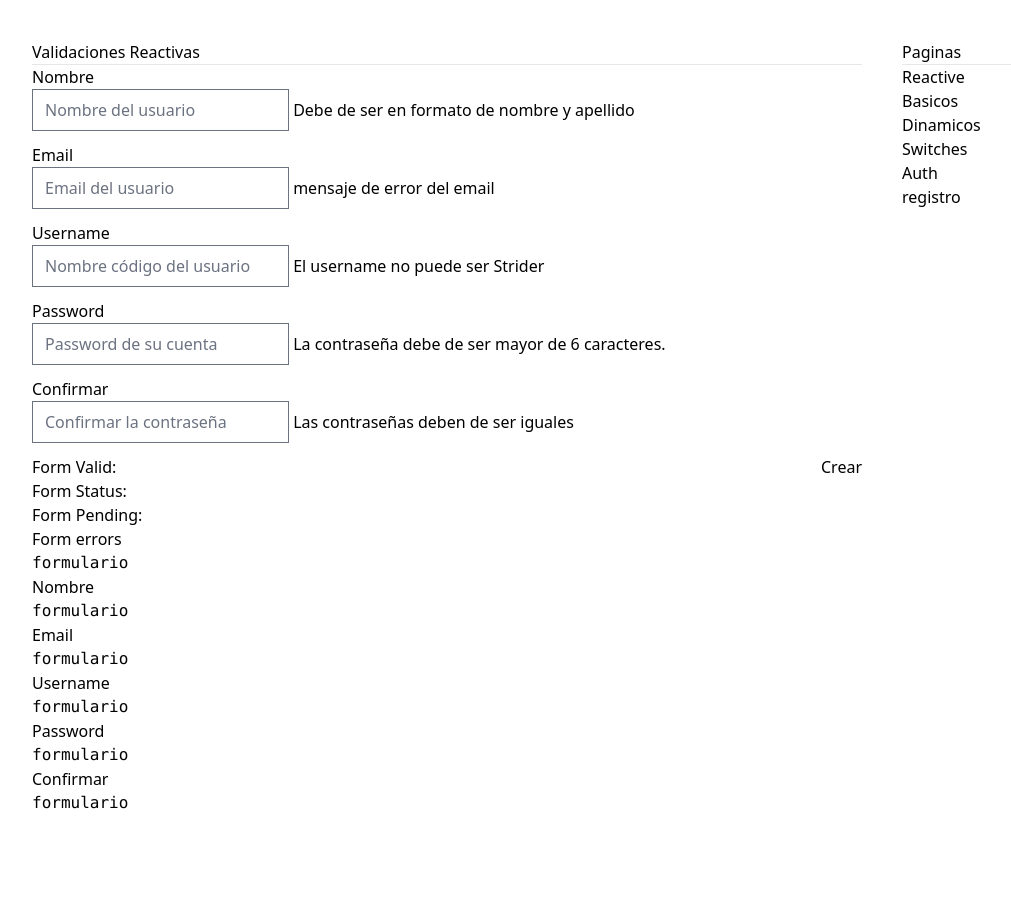
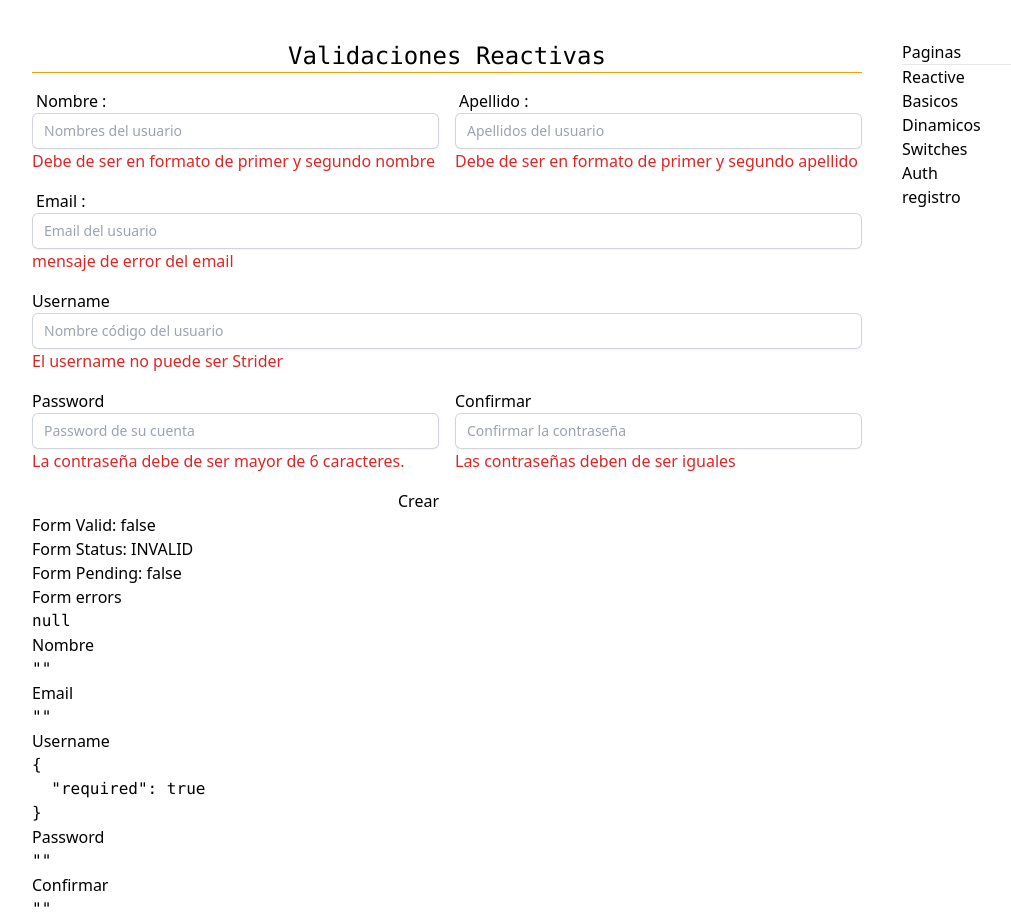
Before and after one commit to NoMeeseeks/07-formApp, an Angular app: page /auth/sign-up in a window 1280 px wide. Shown: the whole page, without its empty margins (48-1059 px from the left). Before the commit the page ends 815 px from the top, so only its background shows below. Built offline with nearby package versions, Linux system fonts and the light colour scheme.

Commit message:
arreglos visuales en dynamic,switches y register page

```diff
--- a/src/app/auth/pages/register-page/register-page.component.html
+++ b/src/app/auth/pages/register-page/register-page.component.html
@@ -1,64 +1,90 @@
-<h2>Validaciones Reactivas</h2>
-<hr>
+<h2 class="text-center font-mono text-2xl text-black">Validaciones Reactivas</h2>
+<hr class="border-amber-500">
+<!-- <div class="grid grid-cols-2 gap-4"> -->
+<form class="grid grid-cols-2 gap-4 mt-4" [formGroup]="formulario" (ngSubmit)="onSubmit()" autocomplete="off">
+  <!-- Nombre -->
+  <div class="col-span-1 rounded-lg ">
+    <div class="rounded-lg">
+      <label class="m-1">Nombre :</label>
+    </div>
+    <div>
+      <input type="text"
+        class="block w-full rounded-md border-0 py-1.5 text-gray-900 shadow-sm ring-1 ring-inset ring-gray-300 placeholder:text-gray-400 focus:ring-2 focus:ring-inset focus:ring-indigo-600 sm:text-sm sm:leading-6"
+        placeholder="Nombres del usuario" formControlName="nombre">
 
-<div class="row">
-  <div class="col">
+      <span class="text-red-600">
+        Debe de ser en formato de primer y segundo nombre
+      </span>
+    </div>
+  </div>
 
-    <form autocomplete="off">
+  <!-- Apellido -->
+  <div class="col-span-1 rounded-lg ">
+    <div class="rounded-lg">
+      <label class="m-1">Apellido :</label>
+    </div>
+    <div>
+      <input type="text"
+        class="block w-full rounded-md border-0 py-1.5 text-gray-900 shadow-sm ring-1 ring-inset ring-gray-300 placeholder:text-gray-400 focus:ring-2 focus:ring-inset focus:ring-indigo-600 sm:text-sm sm:leading-6"
+        placeholder="Apellidos del usuario" formControlName="apellido">
 
-      <!-- Nombre -->
-      <div class="row mb-3">
-        <label class="col-sm-3 col-form-label">Nombre</label>
-        <div class="col-sm-9">
-          <input type="text" class="form-control" placeholder="Nombre del usuario">
-
-          <span class="form-text text-danger">
-            Debe de ser en formato de nombre y apellido
+      <span class="text-red-600">
+        Debe de ser en formato de primer y segundo apellido
       </span>
     </div>
   </div>
 
   <!-- Email -->
-      <div class="row mb-3">
-        <label class="col-sm-3 col-form-label">Email</label>
+  <div class="col-span-2">
+    <div class="rounded-lg">
+      <label class="m-1">Email :</label>
+    </div>
     <div class="col-sm-9">
-          <input type="email" class="form-control" placeholder="Email del usuario">
-          <span class="form-text text-danger">
+      <input type="email"
+        class="block w-full rounded-md border-0 py-1.5 text-gray-900 shadow-sm ring-1 ring-inset ring-gray-300 placeholder:text-gray-400 focus:ring-2 focus:ring-inset focus:ring-indigo-600 sm:text-sm sm:leading-6"
+        placeholder="Email del usuario" formControlName="correo">
+      <span class="form-text text-red-600">
         mensaje de error del email
       </span>
     </div>
   </div>
 
   <!-- Username -->
-      <div class="row mb-3">
+  <div class="col-span-2">
     <label class="col-sm-3 col-form-label">Username</label>
     <div class="col-sm-9">
-          <input type="text" class="form-control" placeholder="Nombre código del usuario">
-          <span class="form-text text-danger">
+      <input type="text"
+        class="block w-full rounded-md border-0 py-1.5 text-gray-900 shadow-sm ring-1 ring-inset ring-gray-300 placeholder:text-gray-400 focus:ring-2 focus:ring-inset focus:ring-indigo-600 sm:text-sm sm:leading-6"
+        placeholder="Nombre código del usuario" formControlName="usuario">
+      <span class="form-text text-red-600">
         El username no puede ser Strider
       </span>
     </div>
   </div>
 
   <!-- Password -->
-      <div class="row mb-3">
+  <div class="col-span-1">
     <label class="col-sm-3 col-form-label">Password</label>
     <div class="col-sm-9">
-          <input type="password" class="form-control" placeholder="Password de su cuenta">
+      <input type="password"
+        class="block w-full rounded-md border-0 py-1.5 text-gray-900 shadow-sm ring-1 ring-inset ring-gray-300 placeholder:text-gray-400 focus:ring-2 focus:ring-inset focus:ring-indigo-600 sm:text-sm sm:leading-6"
+        placeholder="Password de su cuenta" formControlName="contrasena">
 
-          <span class="form-text text-danger">
+      <span class="form-text text-red-600">
         La contraseña debe de ser mayor de 6 caracteres.
       </span>
     </div>
   </div>
 
   <!-- Password2 -->
-      <div class="row mb-3">
+  <div class="col-span-1">
     <label class="col-sm-3 col-form-label">Confirmar</label>
     <div class="col-sm-9">
-          <input type="password" class="form-control" placeholder="Confirmar la contraseña">
+      <input type="password"
+        class="block w-full rounded-md border-0 py-1.5 text-gray-900 shadow-sm ring-1 ring-inset ring-gray-300 placeholder:text-gray-400 focus:ring-2 focus:ring-inset focus:ring-indigo-600 sm:text-sm sm:leading-6"
+        placeholder="Confirmar la contraseña" formControlName="confirmacionContrasena">
 
-          <span class="form-text text-danger">
+      <span class="form-text text-red-600">
         Las contraseñas deben de ser iguales
       </span>
     </div>
@@ -73,30 +99,28 @@
     </div>
   </div>
 
-
 </form>
-  </div>
-</div>
+<!-- </div> -->
 
 
-<h2>Form Valid: </h2>
-<h2>Form Status: </h2>
-<h2>Form Pending: </h2>
+<h2>Form Valid: {{ formulario.valid }} </h2>
+<h2>Form Status: {{ formulario.status }} </h2>
+<h2>Form Pending: {{ formulario.pending }} </h2>
 <h2>Form errors</h2>
-<pre>{{ 'formulario'  }}</pre>
+<pre>{{  formulario.errors|json }}</pre>
 
 <h5>Nombre</h5>
-<pre>{{ 'formulario'  }}</pre>
+<pre>{{  formulario.value.nombre |json   }}</pre>
 
 <h5>Email</h5>
-<pre>{{ 'formulario'  }}</pre>
+<pre>{{  formulario.value.correo |json  }}</pre>
 
 <h5>Username</h5>
-<pre>{{ 'formulario'  }}</pre>
+<pre>{{  formulario.controls['usuario'].errors |json  }}</pre>
 
 
 <h5>Password</h5>
-<pre>{{ 'formulario'  }}</pre>
+<pre>{{  formulario.value.contrasena |json }}</pre>
 
 <h5>Confirmar</h5>
-<pre>{{ 'formulario'  }}</pre>
+<pre>{{  formulario.value.confirmacionContrasena |json  }}</pre>
--- a/src/app/auth/pages/register-page/register-page.component.ts
+++ b/src/app/auth/pages/register-page/register-page.component.ts
@@ -1,11 +1,31 @@
+import { CommonModule, JsonPipe } from '@angular/common';
 import { Component } from '@angular/core';
+import { FormBuilder, FormGroup, FormsModule, ReactiveFormsModule, Validators } from '@angular/forms';
 
 @Component({
   standalone: true,
-  imports: [],
+  imports: [CommonModule, FormsModule, ReactiveFormsModule, JsonPipe],
   templateUrl: './register-page.component.html',
   styles: ``
 })
 export class RegisterPageComponent {
+  public formulario = this.formBuilder.group({
+    nombre: ['', [Validators.required]],
+    apellido: ['', [Validators.required]],
+    correo: ['', [Validators.required]],
+    usuario: ['', [Validators.required]],
+    contrasena: ['', [Validators.required, Validators.minLength(6)]],
+    confirmacionContrasena: ['', [Validators.required]],
+  })
 
+  constructor(private formBuilder: FormBuilder) { }
+
+  isValidField(field: string) {
+
+  }
+
+  onSubmit() {
+    this.formulario.markAllAsTouched();
+    return
+  }
 }
--- a/src/app/reactive/pages/dynamic-page/dynamic-page.component.html
+++ b/src/app/reactive/pages/dynamic-page/dynamic-page.component.html
@@ -1,11 +1,11 @@
 <div>
   <h2 class="text-center font-mono text-2xl text-black">Reactivos: <small> Dinámicos </small></h2>
 </div>
-<div class="grid grid-cols-1 ">
+<div class="grid grid-cols-1">
   <form [formGroup]="miFormulario" (ngSubmit)="onSubmit()" autocomplete="off">
 
     <!-- Nombre -->
-    <div class="grid grid-rows-1 bg-black">
+    <div class="grid grid-cols-1 gap-4 bg-black">
       <div class="col-span-3">
         <label class="text-orange-500">Nombre</label>
       </div>
--- a/src/app/reactive/pages/dynamic-page/dynamic-page.component.ts
+++ b/src/app/reactive/pages/dynamic-page/dynamic-page.component.ts
@@ -70,7 +70,7 @@ export class DynamicPageComponent implements OnInit {
 
   onSubmit(): void {
     if (this.miFormulario.invalid) {
-      this.miFormulario.markAllAsTouched;
+      this.miFormulario.markAllAsTouched();
       return;
     }
 
--- a/src/app/reactive/pages/switches-page/switches-page.component.html
+++ b/src/app/reactive/pages/switches-page/switches-page.component.html
@@ -1,24 +1,23 @@
-<h2>Reactivos: Switches</h2>
+<h2 class="text-center font-mono text-2xl text-black">Reactivos: Switches</h2>
 <hr>
 
-
-<form autocomplete="off">
+<form [formGroup]="formulario" (submit)="guardar()" autocomplete="off">
 
   <!-- Radio -->
-  <div class="row mb-3">
-    <label class="col-sm-3 col-form-label">Género</label>
-    <div class="col-sm-9">
+  <div class="grid grid-cols-1 mb-3">
+    <label class="col-span-3 text-cyan-500">Género</label>
+    <div class="col-span-9">
 
-      <div class="form-check">
-        <input class="form-check-input" type="radio" value="M" id="radioMasculino">
-        <label class="form-check-label" for="radioMasculino">
+      <div class="">
+        <input type="radio" value="M" id="radioMasculino" formControlName="genero">
+        <label for="radioMasculino">
           Masculino
         </label>
       </div>
 
-      <div class="form-check">
-        <input class="form-check-input" type="radio" value="F" id="radioFemenino">
-        <label class="form-check-label" for="radioFemenino">
+      <div class="">
+        <input type="radio" value="F" id="radioFemenino" formControlName="genero">
+        <label for="radioFemenino">
           Femenino
         </label>
       </div>
@@ -27,29 +26,29 @@
   </div>
 
   <!-- Switches -->
-  <div class="row mb-3">
-    <label class="col-sm-3 col-form-label">Notificaciones</label>
-    <div class="col-sm-9">
+  <div class="grid grid-cols-1 mb-3">
+    <label class="col-span-3">Notificaciones</label>
+    <div class="col-span-9">
 
       <div class="form-check form-switch mt-2">
-        <input class="form-check-input" type="checkbox" id="flexSwitchCheckChecked">
-        <label class="form-check-label" for="flexSwitchCheckChecked">Quiero recibir notificaciones</label>
+        <input type="checkbox" id="flexSwitchCheckChecked" formControlName="quiereNotificaciones">
+        <label for="flexSwitchCheckChecked">Quiero recibir notificaciones</label>
       </div>
 
     </div>
   </div>
 
   <!-- Switches -->
-  <div class="row mb-3">
-    <label class="col-sm-3 col-form-label"></label>
-    <div class="col-sm-9">
+  <div class="grid grid-cols-1 mb-3">
+    <label class="col-span-3 col-form-label"></label>
+    <div class="col-span-9">
       <div class="form-check">
-        <input class="form-check-input" type="checkbox" id="flexCheckDefault">
-        <label class="form-check-label" for="flexCheckDefault">
+        <input type="checkbox" id="flexCheckDefault" formControlName="terminosYcondiciones">
+        <label for="flexCheckDefault">
           Términos y condiciones de uso
         </label>
       </div>
-      <span class="form-text text-danger">
+      <span *ngIf="isValidField('terminosYcondiciones')" class="form-text text-red-600">
         Debe de aceptar las condiciones de uso
       </span>
 
@@ -70,7 +69,7 @@
 
 
 <h5>Valor del formulario</h5>
-<pre>{{ 'object'  }}</pre>
+<pre>{{ formulario.value | json  }}</pre>
 <br>
 
 <h5>Persona</h5>
@@ -78,7 +77,7 @@
 <br>
 
 <h5>Valid</h5>
-<pre>{{ 'object'  }}</pre>
+<pre>{{ formulario.valid | json  }}</pre>
 
 <!-- <h5>Términos</h5> -->
 <!-- <pre>{{ myForm.controls?.terminos?.errors | json }}</pre> -->
--- a/src/app/reactive/pages/switches-page/switches-page.component.ts
+++ b/src/app/reactive/pages/switches-page/switches-page.component.ts
@@ -1,6 +1,6 @@
 import { CommonModule, JsonPipe } from '@angular/common';
 import { Component } from '@angular/core';
-import { FormsModule, ReactiveFormsModule } from '@angular/forms';
+import { FormBuilder, FormGroup, FormsModule, ReactiveFormsModule, Validators } from '@angular/forms';
 
 @Component({
   standalone: true,
@@ -10,4 +10,40 @@ import { FormsModule, ReactiveFormsModule } from '@angular/forms';
 })
 export class SwitchesPageComponent {
 
+  public formulario: FormGroup = this.formBuilder.group({
+    genero: ['M', [Validators.required]],
+    quiereNotificaciones: [true, [Validators.required]],
+    terminosYcondiciones: [false, [Validators.requiredTrue]]
+  });
+
+  constructor(private formBuilder: FormBuilder) { }
+
+  getFieldError(field: string): string | null {
+    if (!this.formulario.controls[field]) { return null };
+    const errores = this.formulario.controls[field].errors || {}
+
+    for (const key of Object.keys(errores)) {
+      switch (key) {
+        case 'required':
+          return 'Este campo es requerido';
+        case 'minlength':
+          return `Minimo ${errores['minlength'].requiredLength} caracteres.`;
+      }
+    }
+    return null
+  }
+
+  isValidField(field: string): boolean | null {
+    return this.formulario.controls[field].errors
+      && this.formulario.controls[field].touched;
+  }
+
+  guardar() {
+    if (this.formulario.invalid) {
+      this.formulario.markAllAsTouched();
+      return
+    }
+
+    this.formulario.reset();
+  }
 }
```
Lines whose indentation alone changed are shown as unchanged.
